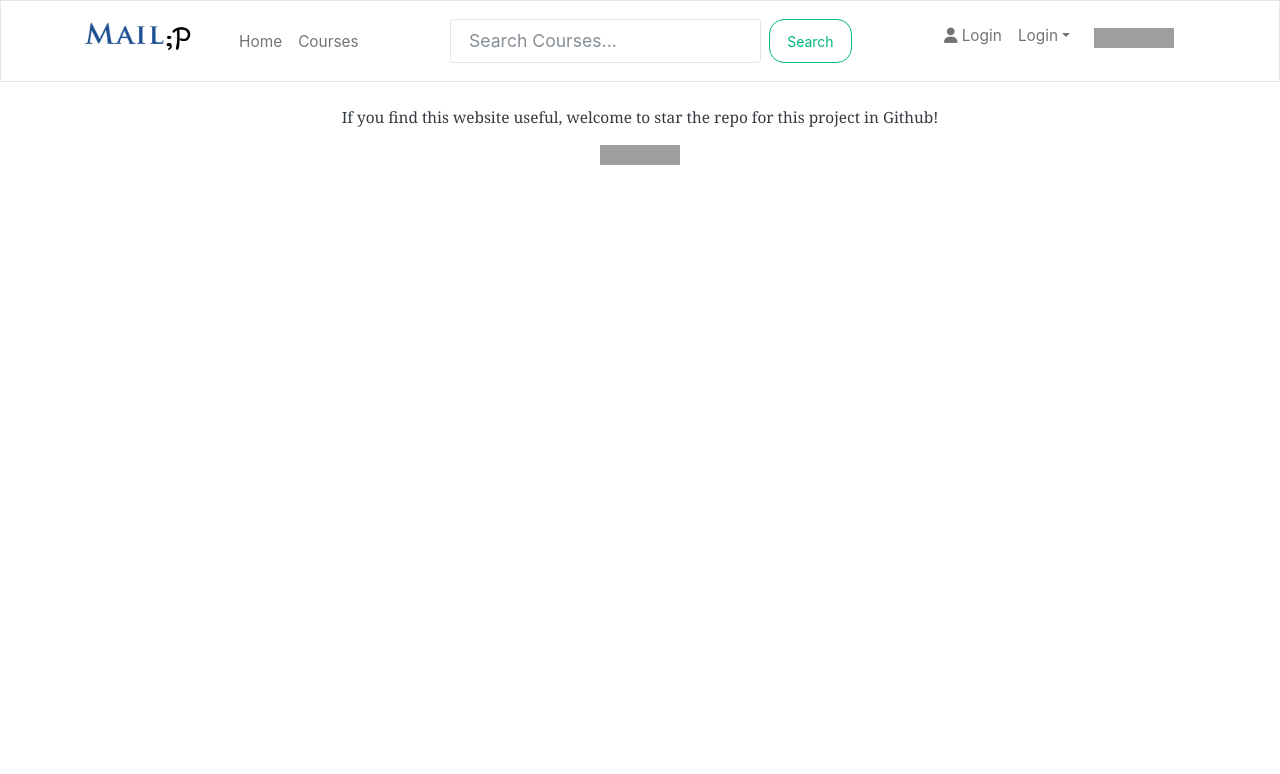
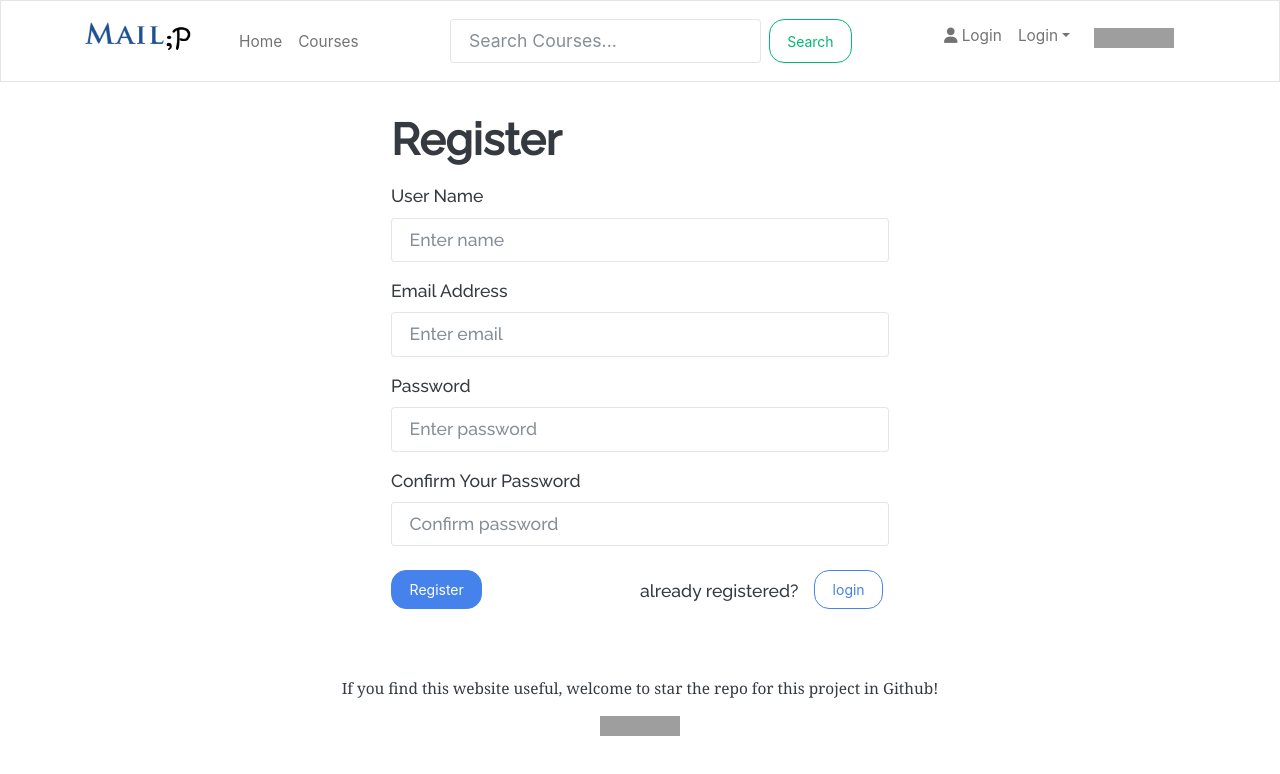
Before and after one commit to HaolinZhong/mailp, a React (Create React App) app in the folder frontend/: page /register in a window 1280 px wide. Shown: the top 774 px of the page. Built offline with nearby package versions, Linux system fonts and the light colour scheme; grey boxes are pictures that could not be loaded.

Commit message:
add register screen. closes #8

```diff
--- a/frontend/src/App.jsx
+++ b/frontend/src/App.jsx
@@ -6,6 +6,7 @@ import HomeScreen from './screens/HomeScreen'
 import CourseScreen from './screens/CourseScreen'
 import ReviewScreen from './screens/ReviewScreen'
 import LoginScreen from './screens/LoginScreen'
+import RegisterScreen from './screens/RegisterScreen'
 
 const App = () => {
     return (
@@ -17,6 +18,7 @@ const App = () => {
                     <Route path='/courses' element={<CourseScreen/>} />
                     <Route path='/courses/:id' element={<ReviewScreen/>} />
                     <Route path='/login' element={<LoginScreen/>} />
+                    <Route path="/register" element={<RegisterScreen />} />
                 </Routes>
             </Router>
             <Footer />
--- a/frontend/src/components/MessageCol.jsx
+++ b/frontend/src/components/MessageCol.jsx
@@ -1,5 +1,5 @@
 import React from 'react'
-import { Button, Card, Col, Row } from 'react-bootstrap'
+import { Button, Card, Col} from 'react-bootstrap'
 import { LinkContainer } from 'react-router-bootstrap'
 
 const MessageCol = ({ title, content, btnTo, btnMessage }) => {
--- /dev/null
+++ b/frontend/src/screens/RegisterScreen.jsx
@@ -0,0 +1,98 @@
+import React, { useState } from 'react'
+import { Button, Col, Container, Form, FormControl, FormGroup, FormLabel, Row } from 'react-bootstrap'
+import { LinkContainer } from 'react-router-bootstrap'
+import FormContainer from '../components/FormContainer'
+
+const RegisterScreen = () => {
+
+    const [name, setName] = useState("")
+    const [email, setEmail] = useState("")
+    const [password, setPassword] = useState("")
+    const [confPassword, setConfPassword] = useState("")
+
+    const submitHandler = () => {
+        console.log("submitted")
+    }
+
+    return (
+        <Container style={{ fontFamily: "Raleway" }} className='px-5'>
+            <FormContainer >
+                <h1 className='my-2' >Register</h1>
+                <Form onSubmit={submitHandler}>
+                    <FormGroup controlId='name' className='py-2'>
+                        <FormLabel>User Name</FormLabel>
+                        <FormControl
+                            type='text'
+                            placeholder='Enter name'
+                            value={name}
+                            onChange={(e) => setName(e.target.value)}
+                        >
+                        </FormControl>
+                    </FormGroup>
+                    <FormGroup controlId='email' className='py-2'>
+                        <FormLabel>Email Address</FormLabel>
+                        <FormControl
+                            type='email'
+                            placeholder='Enter email'
+                            value={email}
+                            onChange={(e) => setEmail(e.target.value)}
+                        >
+                        </FormControl>
+                    </FormGroup>
+                    <FormGroup controlId='password' className='py-2'>
+                        <FormLabel>Password</FormLabel>
+                        <FormControl
+                            type='password'
+                            placeholder='Enter password'
+                            value={password}
+                            onChange={(e) => setPassword(e.target.value)}
+                        >
+                        </FormControl>
+                    </FormGroup>
+                    <FormGroup controlId='confPassword' className='py-2'>
+                        <FormLabel>Confirm Your Password</FormLabel>
+                        <FormControl
+                            type='password'
+                            placeholder='Confirm password'
+                            value={confPassword}
+                            onChange={(e) => setConfPassword(e.target.value)}
+                        >
+                        </FormControl>
+                    </FormGroup>
+                    <Row>
+                        <Col md={3}>
+                            <Button type='submit' variant='primary' className='my-3'>
+                                Register
+                            </Button>
+                        </Col>
+                        <Col md={3} />
+                        <Col md={4} className="my-4 px-0 align-middle">already registered?</Col>
+                        <Col md={2} className="my-3 px-0 align-middle">
+                            <LinkContainer to="/login" >
+                                <Button
+                                    type="null"
+                                    variant="outline-primary"
+                                    size='md'
+                                >
+                                    login
+                                </Button>
+                            </LinkContainer>
+
+                        </Col>
+
+                    </Row>
+
+                </Form>
+
+                <Row>
+                    <Col>
+
+                    </Col>
+
+                </Row>
+            </FormContainer>
+        </Container>
+    )
+}
+
+export default RegisterScreen
```
